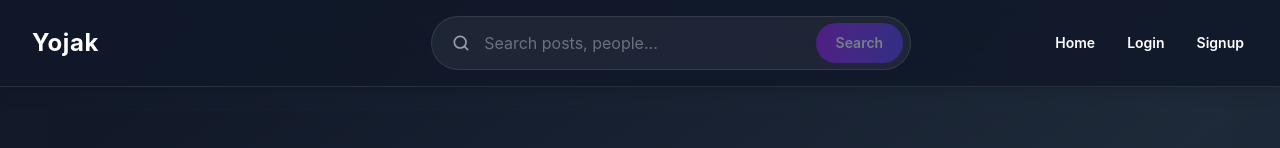
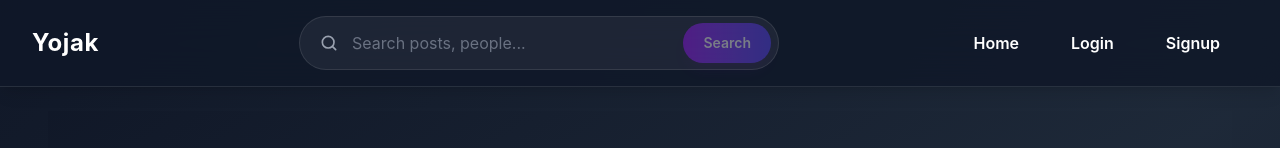
Before and after one commit to aherpankaj01/Yojak_frontEnd, a React (Vite) app: page / in a window 1280 px wide. Shown: the top 148 px of the page. Built offline with nearby package versions, Linux system fonts and the light colour scheme; no server answers.

Commit message:
change the header

```diff
--- a/src/Component/Header/Header.jsx
+++ b/src/Component/Header/Header.jsx
@@ -34,7 +34,7 @@ const Header = () => {
           }}
       >
         <div className="w-full px-4 sm:px-5 lg:px-6">
-          <nav className="flex flex-col gap-4 py-4 lg:flex-row lg:items-center lg:justify-between lg:gap-5">
+          <nav className="flex flex-col gap-4 py-4 lg:flex-row lg:items-center lg:gap-44">
 
             <Link
                 to="/"
@@ -46,18 +46,18 @@ const Header = () => {
                         </span>
             </Link>
 
-            <div className="w-full lg:w-auto lg:flex-1 lg:max-w-[280px]">
+            <div className="w-full lg:ml-6 lg:mr-auto lg:w-[30rem] lg:shrink-0">
               <SearchBar />
             </div>
 
-            <ul className="flex flex-wrap items-center justify-center gap-1 sm:gap-2 lg:justify-end">
+            <ul className="flex flex-wrap items-center justify-center gap-2 sm:gap-3 lg:ml-0 lg:shrink-0 lg:justify-end lg:-translate-x-4">
               {navItems.map(
                   (item) =>
                       item.active && (
                           <li key={item.name}>
                             <button
                                 onClick={() => navigate(item.slug)}
-                                className="whitespace-nowrap rounded-full px-3 py-2 text-sm font-semibold text-white transition-all duration-300 hover:bg-gradient-to-r hover:from-purple-500 hover:to-indigo-500 hover:shadow-lg"
+                                className="whitespace-nowrap rounded-full px-4 xl:px-5 py-2.5 text-sm lg:text-base font-semibold text-white transition-all duration-300 hover:bg-gradient-to-r hover:from-purple-500 hover:to-indigo-500 hover:shadow-lg"
                             >
                               {item.name}
                             </button>
--- a/src/Component/SearchBar.jsx
+++ b/src/Component/SearchBar.jsx
@@ -1,4 +1,3 @@
-
 import { useState } from "react";
 import { useNavigate } from "react-router-dom";
 
```
